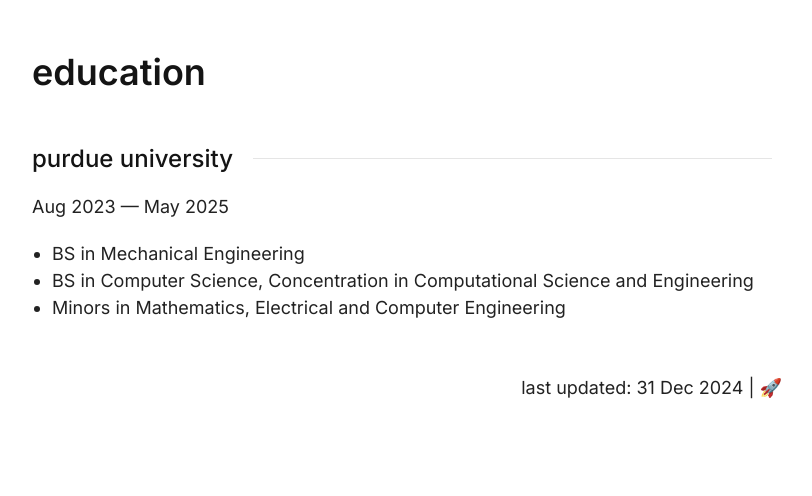
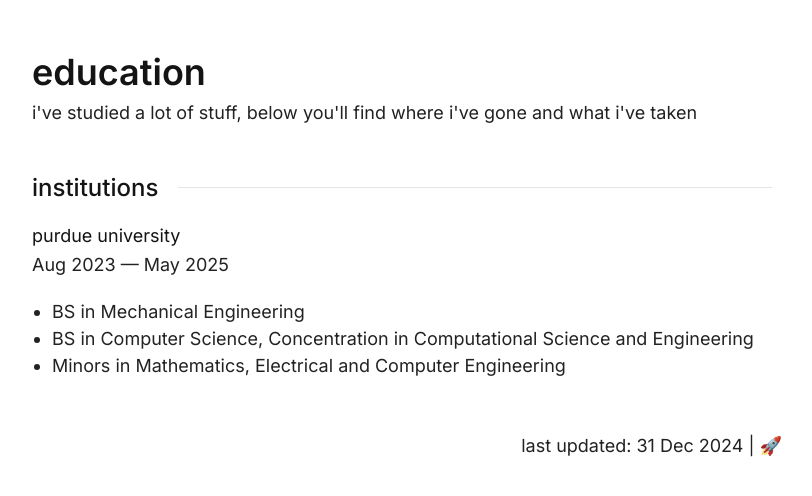
Before and after one commit to vindou/vindou, a Jekyll site: the page built from education/index.html, in a window 1280 px wide. Shown: the top 496 px of the page, without its empty margins (238-1050 px from the left). Built offline with Jekyll 4.4.1, drawn with Linux system fonts in a browser that asks for light colours.

Commit message:
Update index.html

```diff
--- a/education/index.html
+++ b/education/index.html
@@ -7,16 +7,18 @@
   <div class="subsection">
     <div class="text-container title-text">
       <h1>education</h1>
+      <p>i've studied a lot of stuff, below you'll find where i've gone and what i've taken</p>
     </div>
   </div>
 </div>
 
 <div class="section">
     <div class="text-container">
-      <h2>purdue university<hr></h2>
+      <h2>institutions<hr></h2>
     </div>
     <div class="subsection">
       <div class="text-container">
+        <h3>purdue university</h3>
         <p>Aug 2023 — May 2025</p>
         <ul>
             <li>BS in Mechanical Engineering</li>
```
